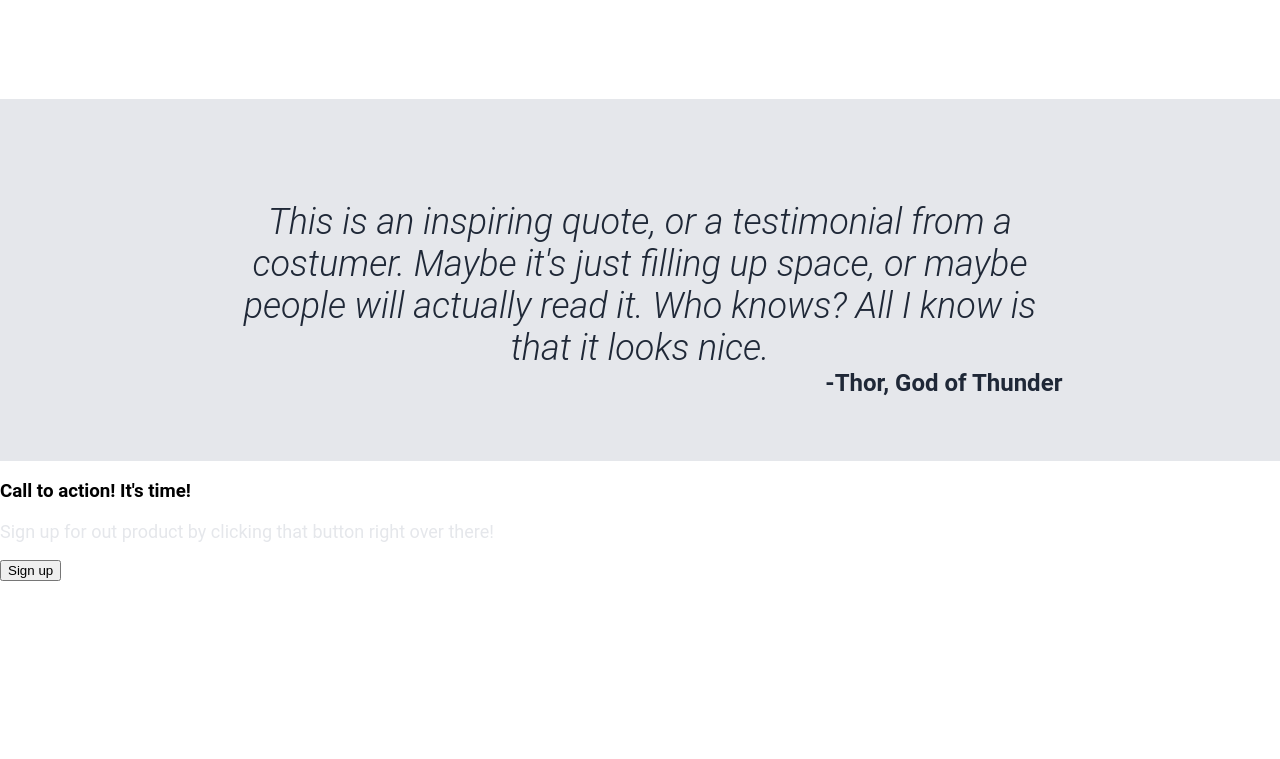
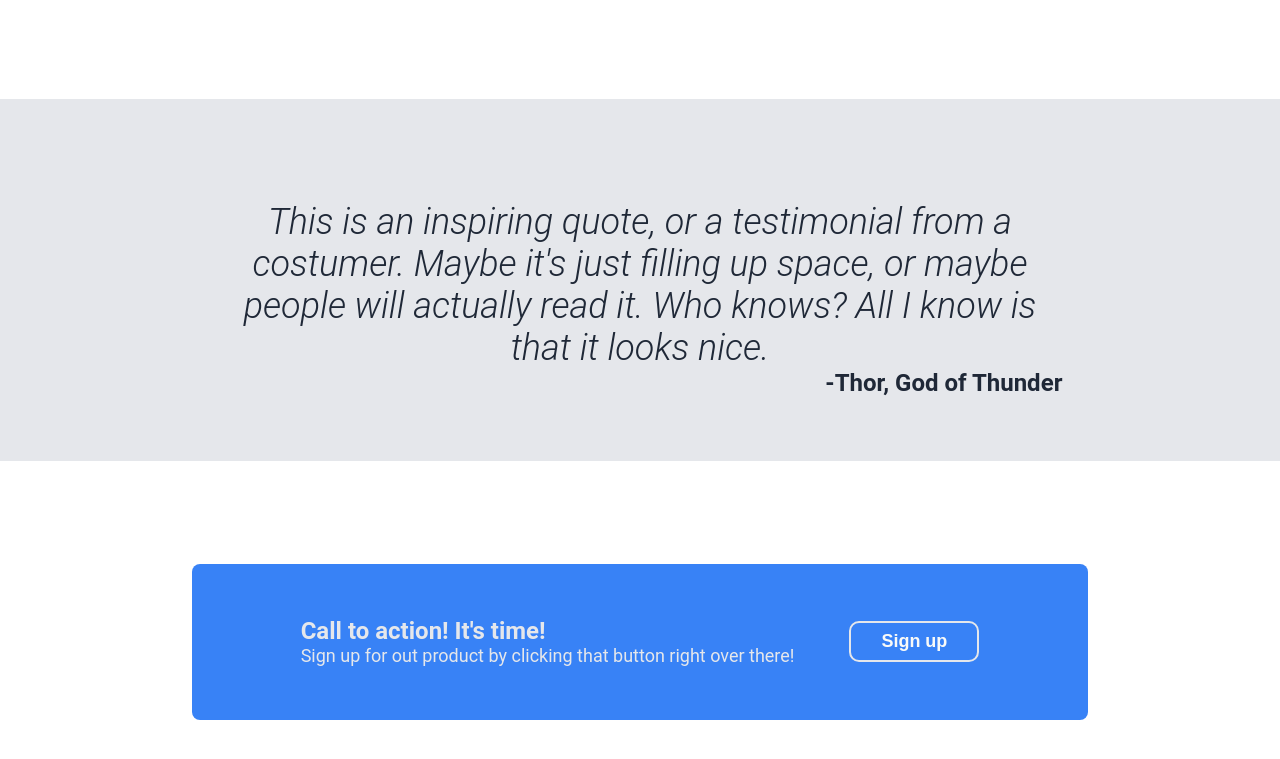
Before and after one commit to joaquinauc/landing-page-demo, a plain HTML site: page index.html in a window 1280 px wide. Shown: the part 849-1608 px from the top of the page. Before the commit the page ends 1430 px from the top, so only its background shows below. Drawn offline with Linux system fonts and the light colour scheme.

Commit message:
Style sign-up container

```diff
--- a/index.html
+++ b/index.html
@@ -24,7 +24,7 @@
             <div class="hero-content">
                 <h1>This website is awesome</h1>
                 <p>This website has some subtext that goes here under the main title. It's a smaller font and the color is lower contrast.</p>
-                <button class="hero-btn">Sign up</button>
+                <button class="signup-btn">Sign up</button>
             </div>
             <div class="image">this is a placeholder for an image</div>
         </div>
@@ -66,7 +66,9 @@
                     <h3>Call to action! It's time!</h3>
                     <p>Sign up for out product by clicking that button right over there!</p>
                 </div>
-                <button class="signup-btn">Sign up</button>
+                <div>
+                    <button class="signup-btn">Sign up</button>
+                </div>
             </div>
         </div>
 
--- a/styles.css
+++ b/styles.css
@@ -66,7 +66,7 @@ h1 {
     flex-wrap: wrap;
 }
 
-.hero-btn {
+.signup-btn {
     background-color: #3882F6;
     color: #F9FAF8;
     border: none;
@@ -135,3 +135,31 @@ h2 {
     font-weight: 600;
     text-align: end;
 }
+
+.signup-container {
+    padding: 8% 15%;
+}
+
+.signup-banner {
+    display: flex;
+    background-color: #3882F6;
+    color: #E5E7EB;
+    justify-content: space-evenly;
+    border-radius: 8px;
+    padding: 6%;
+    align-items: center;
+}
+
+.signup-text h3 {
+    margin: 0;
+    font-size: 24px;
+}
+
+.signup-text p {
+    margin: 0;
+    font-size: 18px;
+}
+
+.signup-banner .signup-btn {
+    border: 2px solid #E5E7EB;
+}
```
